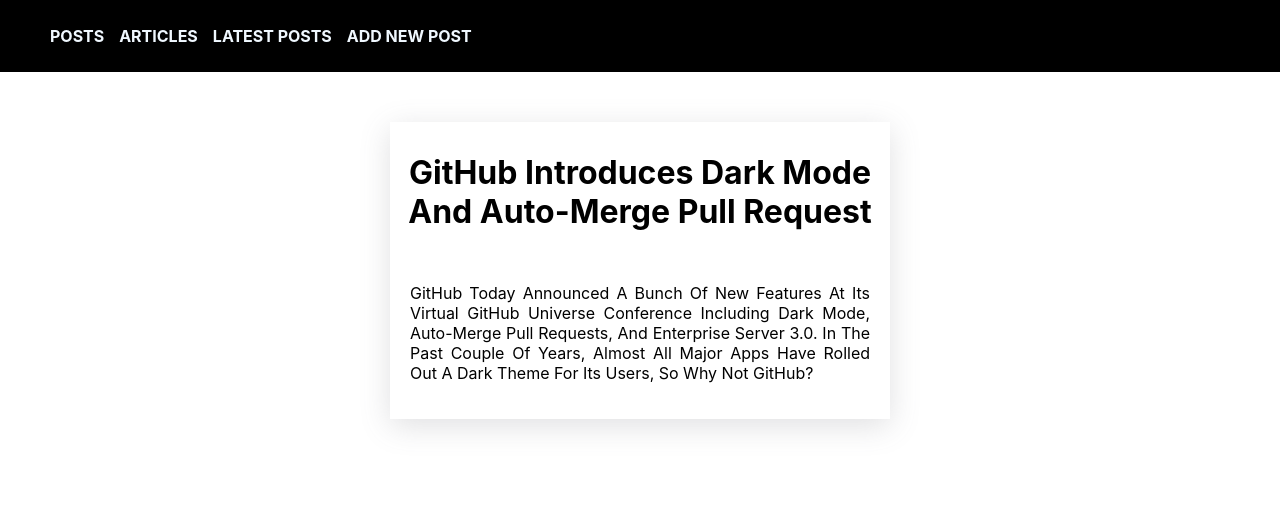
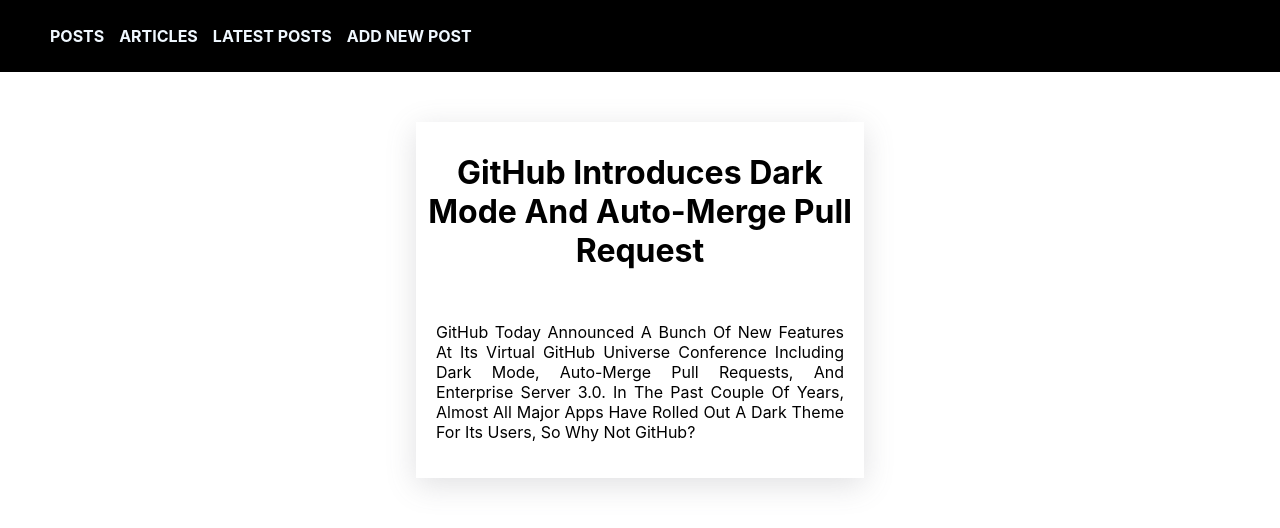
Before and after one commit to Gregfanyan/posts, a Next.js app: page /1 in a window 1280 px wide. Shown: the top 528 px of the page. Built offline with nearby package versions, Linux system fonts and the light colour scheme.

Commit message:
added custom Card component

```diff
--- a/components/SinglePost/SinglePost.module.css
+++ b/components/Card/Card.module.css
@@ -1,9 +1,10 @@
 .container {
   margin-bottom: 10px;
   max-height: 320px;
-  max-width: 500px;
+  max-width: 90%;
   box-shadow: rgba(100, 100, 111, 0.2) 0px 7px 29px 0px;
   overflow: auto;
+  cursor: pointer;
 }
 
 .container > * {
--- /dev/null
+++ b/components/Card/index.js
@@ -0,0 +1,13 @@
+import React from "react";
+
+import classes from "./Card.module.css";
+
+const Card = React.forwardRef(({ children, href, onClick }, ref) => {
+  return (
+    <a className={classes.container} ref={ref} href={href} onClick={onClick}>
+      {children}
+    </a>
+  );
+});
+
+export default Card;
--- a/components/NewPostItem/index.js
+++ b/components/NewPostItem/index.js
@@ -1,12 +1,10 @@
 import Link from "next/link";
 import Image from "next/image";
-
-import styles from "../PostItem/PostItem.module.css";
 
 function NewPostItem({ post }) {
   return (
     <Link href="/post/[id]" as={`/post/${post.id}`} key={post.id}>
-      <a className={styles.container}>
+      <a>
         <h1>{post.title} &rarr;</h1>
         <Image
           src={post.image}
--- a/components/NewPostList/index.js
+++ b/components/NewPostList/index.js
@@ -4,7 +4,7 @@
   return (
     <>
       {posts.map((post) => (
-        <NewPostItem post={post} />
+        <NewPostItem post={post} key={post.id} />
       ))}
     </>
   );
--- a/components/PostItem/PostItem.module.css
+++ /dev/null
@@ -1,28 +0,0 @@
-.container {
-  margin-bottom: 10px;
-  max-height: 320px;
-  max-width: 90%;
-  box-shadow: rgba(100, 100, 111, 0.2) 0px 7px 29px 0px;
-  overflow: auto;
-}
-
-.container > * {
-  border: none;
-  text-decoration: none;
-  align-items: center;
-  text-align: center;
-  text-transform: capitalize;
-  padding: 10px;
-}
-
-.container p {
-  text-align: justify;
-  padding: 20px;
-}
-
-.container:hover,
-.container:focus,
-.container:active {
-  color: #0070f3;
-  border-color: #0070f3;
-}
--- a/components/SinglePost/index.js
+++ b/components/SinglePost/index.js
@@ -1,11 +1,17 @@
-import styles from "./SinglePost.module.css";
-
+import Card from "../Card";
 function SinglePost({ post }) {
   return (
-    <a className={styles.container}>
-      <h1>{post.title}</h1>
-      <p>{post.body}</p>
-    </a>
+    <div
+      style={{
+        maxWidth: "35%",
+        boxShadow: "rgba(100, 100, 111, 0.2) 0px 7px 29px 0px",
+      }}
+    >
+      <Card>
+        <h1>{post.title}</h1>
+        <p>{post.body}</p>
+      </Card>
+    </div>
   );
 }
 
--- a/next.config.js
+++ b/next.config.js
@@ -1,5 +1,5 @@
 module.exports = {
   images: {
-    domains: ["www.example.com"],
+    domains: ["www.tourarmenia.am"],
   },
 };
```
Also changed, not shown: components/ArticleItem/index.js (+4 -4 lines), components/PostItem/index.js (+4 -4 lines), components/SingleArticle/index.js (+12 -5 lines).
